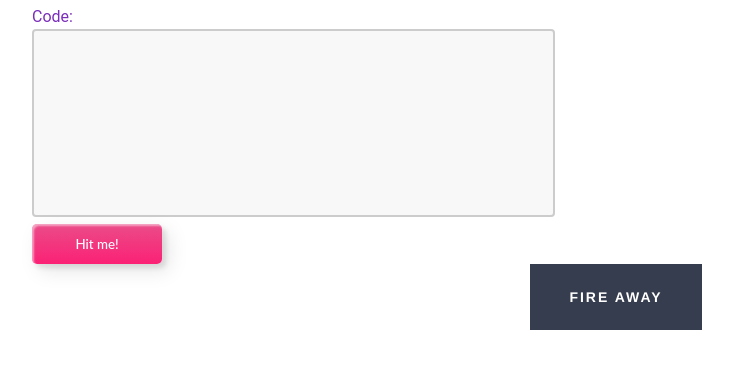
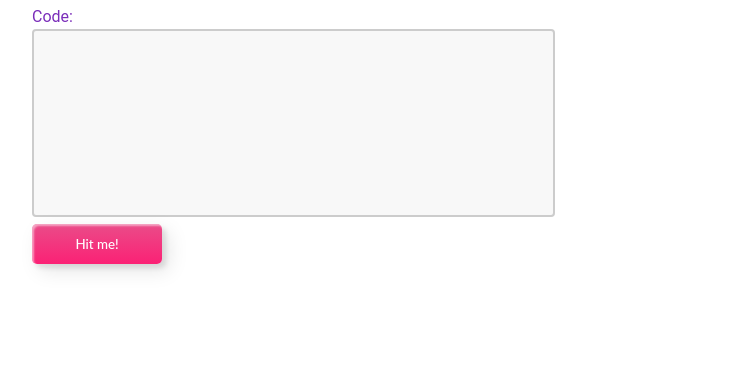
Before and after one commit to nayanprasad/tsComplexity-ChromeExtension, a browser extension: page index.html in a window 1280 px wide. Shown: the part 86-454 px from the top of the page, without its empty margins (26-759 px from the left). Drawn offline with nearby package versions, Linux system fonts and the light colour scheme.

Commit message:
added modal result

```diff
--- a/index.html
+++ b/index.html
@@ -13,21 +13,14 @@
     <form>
         <label for="code">Code:</label><br>
         <textarea id="code" name="code" rows="10" cols="50"></textarea><br>
-        <button class="btn custom-btn" type="submit" value="Submit">
+        <button class="btn custom-btn open_button" type="submit" value="Submit">
             Hit me!
         </button>
     </form>
-    <div id="result"></div>
-
-    <div class="btn_container">
-        <a class="open_button" href="#">Fire Away</a>
+    <div class="modal_info">
+        <div id="result"></div>
     </div>
-    <div class="modal_info">
-        <h1>Simple jQuery Modal</h1>
-        <p>It may not look like much, but it still does exactly what it says straight out of the box.</p>
-    </div>
-    <div class="modal_overlay">
-    </div>
+    <div class="modal_overlay"></div>
 </body>
 <script type="module" src="script.js"></script>
 <script src="https://ajax.googleapis.com/ajax/libs/jquery/2.1.3/jquery.min.js"></script>
--- a/style.css
+++ b/style.css
@@ -133,53 +133,7 @@ h1 {
     visibility: visible;
 }
 
-.btn_container {
-    height: 100%;
-    text-align: center;
-}
 
-.btn_container:before {
-    content: '';
-    display: inline-block;
-    height: 100%;
-    vertical-align: middle;
-    width: 0;
-}
-
-.open_button {
-    background: #363D4E;
-    display: inline-block;
-    height: 66px;
-    position: relative;
-    vertical-align: middle;
-    whitespace: normal;
-    width: 172px;
-    z-index: 1000;
-    -webkit-transition: opacity 100ms linear;
-    -moz-transition: opacity 100ms linear;
-    -ms-transition: opacity 100ms linear;
-    -o-transition: opacity 100ms linear;
-    transition: opacity 100ms linear;
-}
-
-a.open_button {
-    color: #FFFFFF;
-    letter-spacing: 2px;
-    line-height: 66px;
-    font-family: 'Helvetica', Arial, sans-serif;
-    font-size: 14px;
-    font-weight: bold;
-    text-decoration: none;
-    text-transform: uppercase;
-}
-
-a.open_button:hover {
-    background: #3E465A;
-}
-
-a.open_button.load {
-    opacity: 0;
-}
 
 button.modal_close {
     background: #363D4E;
```
